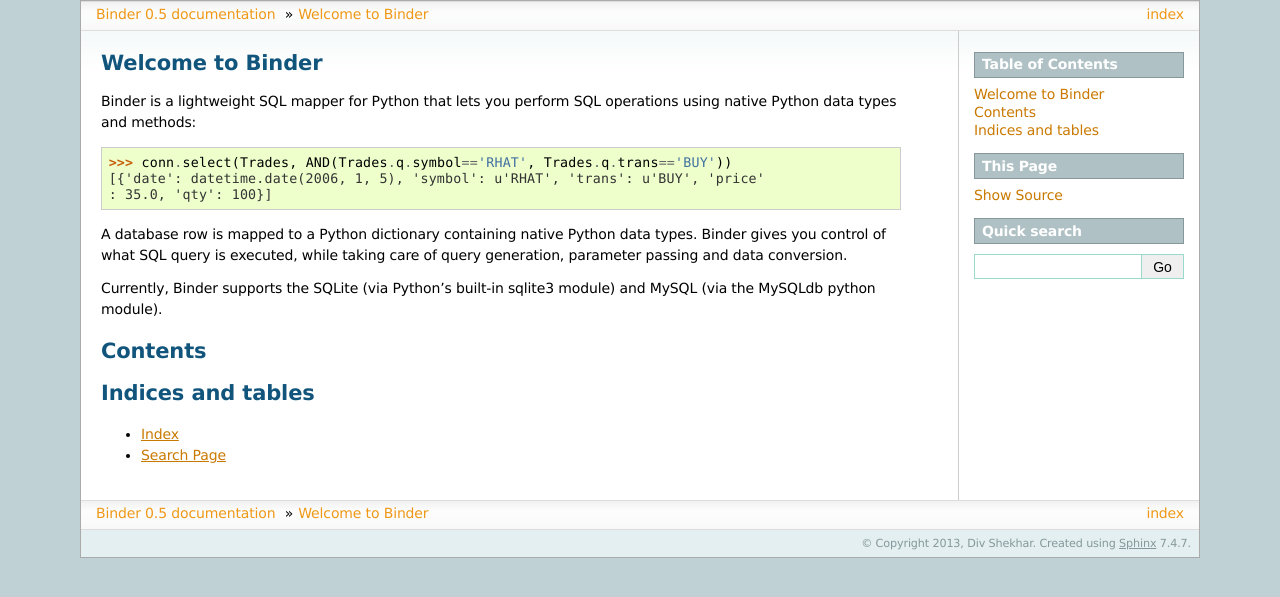
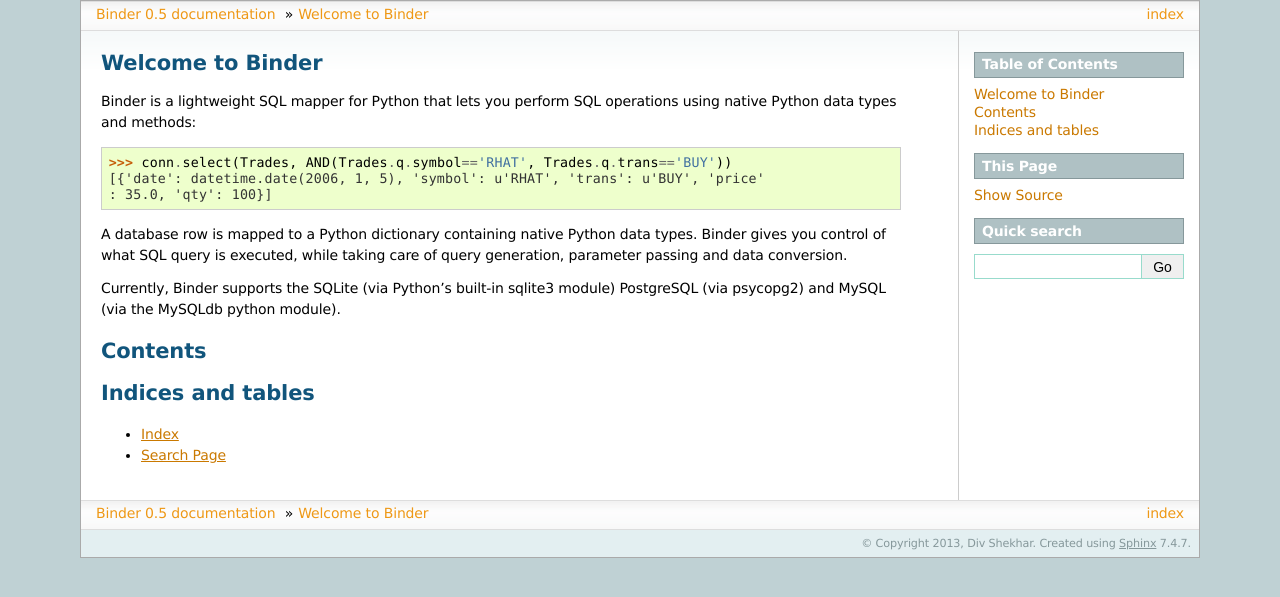
Before and after one commit to divtxt/binder, a Sphinx documentation site: the page built from doc/index.rst, in a window 1280 px wide. Shown: the top 597 px of the page. Built offline with Sphinx 7.4.7, drawn with Linux system fonts in a browser that asks for light colours.

Commit message:
Update doc for Postgres support

```diff
--- a/doc/index.rst
+++ b/doc/index.rst
@@ -13,7 +13,7 @@
 care of query generation, parameter passing and data conversion.
 
 Currently, Binder supports the SQLite (via Python's built-in sqlite3 module)
-and MySQL (via the MySQLdb python module).
+PostgreSQL (via psycopg2) and MySQL (via the MySQLdb python module).
 
 
 Contents
```
Also changed, not shown: 1 other file.
